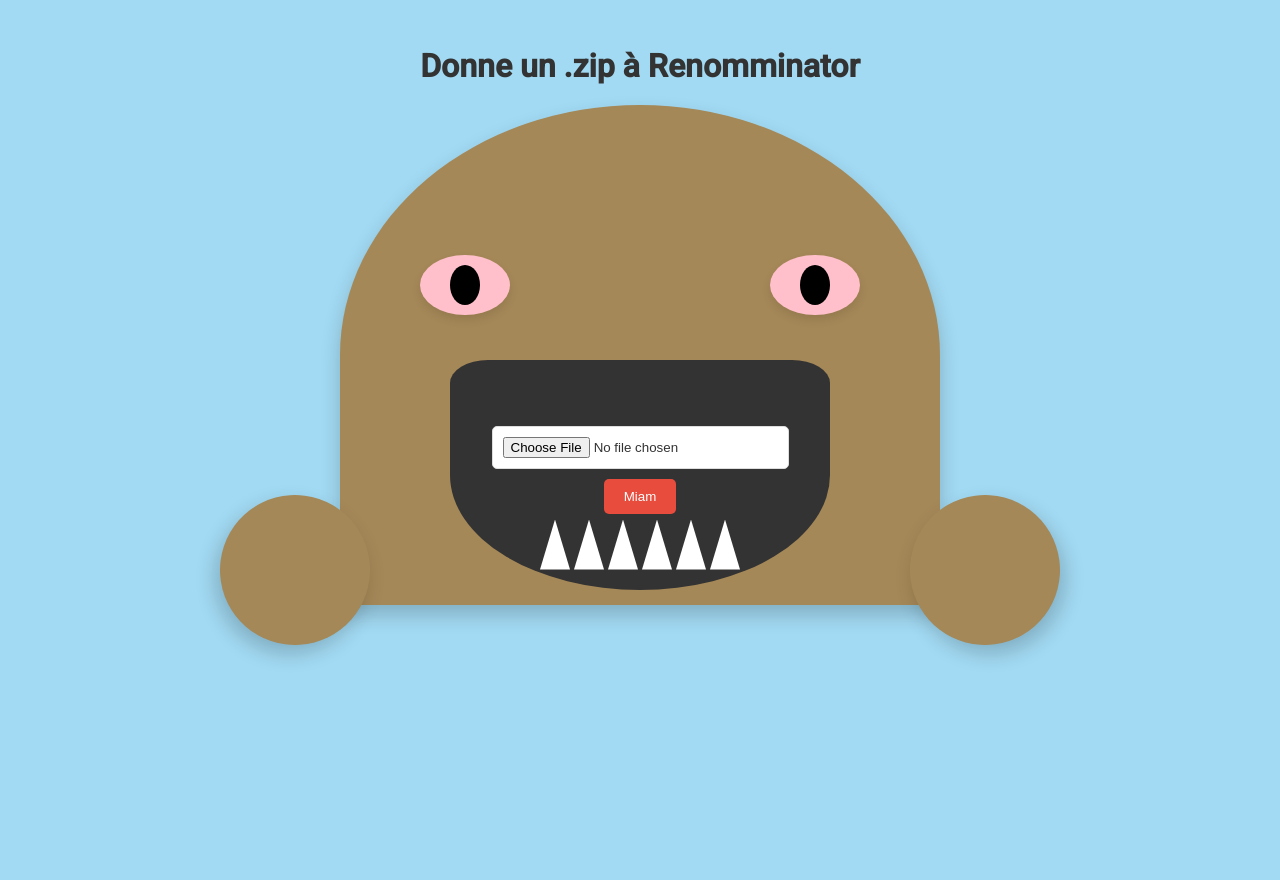
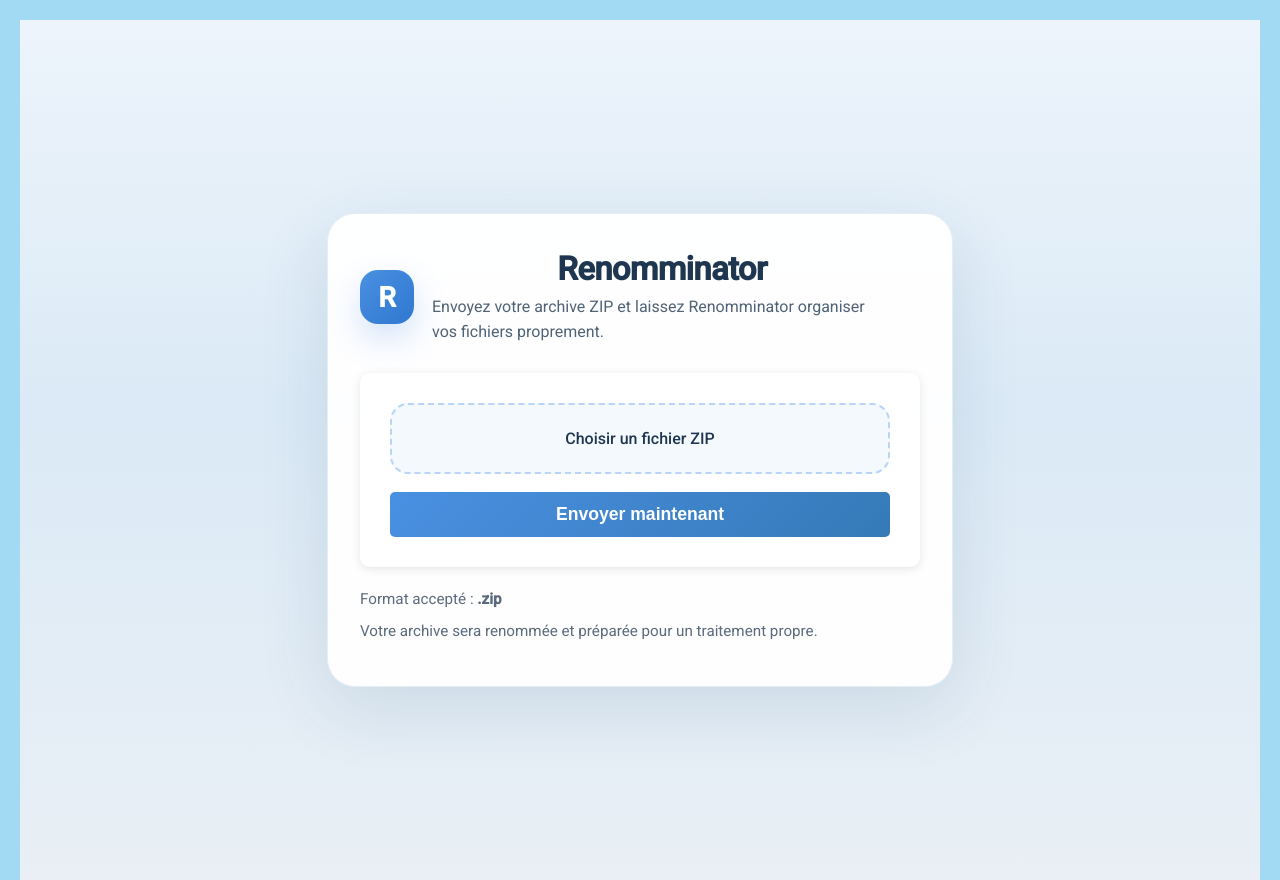
Before and after one commit to s0ca/Renomminator, a Flask app: page / in a window 1280 px wide. Before the commit the page ends 660 px from the top, so only its background shows below. Run offline with Flask 3, Linux system fonts and the light colour scheme.

Commit message:
modernizing upload form

```diff
--- a/static/css/style.css
+++ b/static/css/style.css
@@ -122,6 +122,119 @@ td img:hover {
 /* Form Styling */
 form {
     margin-bottom: 20px;
+}
+
+.upload-page {
+    min-height: 100vh;
+    display: flex;
+    align-items: center;
+    justify-content: center;
+    padding: 30px 20px;
+    background: linear-gradient(180deg, #edf4fb 0%, #dbeaf6 45%, #e9eff5 100%);
+}
+
+.upload-card {
+    width: min(560px, 100%);
+    background: rgba(255, 255, 255, 0.95);
+    border-radius: 28px;
+    padding: 36px 32px;
+    box-shadow: 0 20px 70px rgba(35, 78, 118, 0.12);
+    border: 1px solid rgba(125, 168, 210, 0.2);
+}
+
+.upload-header {
+    display: flex;
+    align-items: center;
+    gap: 18px;
+    margin-bottom: 28px;
+}
+
+.brand-mark {
+    width: 54px;
+    height: 54px;
+    border-radius: 18px;
+    background: linear-gradient(135deg, #4a90e2, #2f78d0);
+    color: white;
+    display: grid;
+    place-items: center;
+    font-size: 1.75rem;
+    font-weight: 700;
+    box-shadow: 0 14px 32px rgba(74, 144, 226, 0.24);
+}
+
+.upload-header h1 {
+    margin: 0;
+    font-size: 2.05rem;
+    letter-spacing: -0.02em;
+    color: #1e364f;
+}
+
+.upload-description {
+    margin: 6px 0 0;
+    color: #4f6276;
+    line-height: 1.6;
+    max-width: 460px;
+}
+
+.upload-form {
+    display: grid;
+    gap: 18px;
+}
+
+.file-input-wrapper {
+    display: flex;
+    flex-direction: column;
+    gap: 10px;
+    border: 2px dashed rgba(74, 144, 226, 0.35);
+    border-radius: 18px;
+    padding: 24px;
+    background: rgba(74, 144, 226, 0.06);
+    cursor: pointer;
+    transition: border-color 0.25s ease, background-color 0.25s ease;
+}
+
+.file-input-wrapper:hover {
+    border-color: rgba(74, 144, 226, 0.65);
+    background: rgba(74, 144, 226, 0.1);
+}
+
+.file-input-wrapper span {
+    font-size: 1rem;
+    color: #1e364f;
+    font-weight: 500;
+}
+
+.file-input-wrapper input[type="file"] {
+    display: none;
+}
+
+.upload-button {
+    width: 100%;
+    padding: 14px 18px;
+    font-size: 1rem;
+    font-weight: 600;
+    color: white;
+    background: linear-gradient(135deg, #4a90e2, #357ab7);
+    border: none;
+    border-radius: 14px;
+    cursor: pointer;
+    transition: transform 0.2s ease, box-shadow 0.2s ease, background-color 0.2s ease;
+}
+
+.upload-button:hover {
+    transform: translateY(-1px);
+    box-shadow: 0 18px 30px rgba(53, 122, 183, 0.24);
+}
+
+.upload-note {
+    margin-top: 16px;
+    color: #5b6b7d;
+    font-size: 0.95rem;
+    line-height: 1.7;
+}
+
+.upload-note p {
+    margin: 6px 0;
 }
 
 .results-form {
--- a/templates/upload.html
+++ b/templates/upload.html
@@ -8,29 +8,28 @@
     <link rel="stylesheet" href="{{ url_for('static', filename='css/style.css') }}">
 </head>
 <body>
-    <!-- Texte placé au-dessus du monstre -->
-    <h2 class="renomminator-text">Donne un .zip à Renomminator</h2>
-    <div class="monster-container">
-        <!-- Yeux du monstre -->
-        <div class="eye left-eye"></div>
-        <div class="eye right-eye"></div>
+    <div class="upload-page">
+        <div class="upload-card">
+            <div class="upload-header">
+                <div class="brand-mark">R</div>
+                <div>
+                    <h1>Renomminator</h1>
+                    <p class="upload-description">Envoyez votre archive ZIP et laissez Renomminator organiser vos fichiers proprement.</p>
+                </div>
+            </div>
 
-        <!-- Bouche du monstre (où le formulaire sera placé) -->
-        <div class="mouth">
-            <form method="post" action="/" enctype="multipart/form-data">
-                <input type="file" name="file" id="file-input" required>
-                <button type="submit">Miam</button>
+            <form class="upload-form" method="post" action="/" enctype="multipart/form-data">
+                <label class="file-input-wrapper" for="file-input">
+                    <input type="file" name="file" id="file-input" accept=".zip" required>
+                    <span>Choisir un fichier ZIP</span>
+                </label>
+                <button class="upload-button" type="submit">Envoyer maintenant</button>
             </form>
-        </div>
 
-        <!-- Dents du monstre -->
-        <div class="teeth">
-            <div class="tooth"></div>
-            <div class="tooth"></div>
-            <div class="tooth"></div>
-            <div class="tooth"></div>
-            <div class="tooth"></div>
-            <div class="tooth"></div>
+            <div class="upload-note">
+                <p>Format accepté : <strong>.zip</strong></p>
+                <p>Votre archive sera renommée et préparée pour un traitement propre.</p>
+            </div>
         </div>
     </div>
 </body>
```
